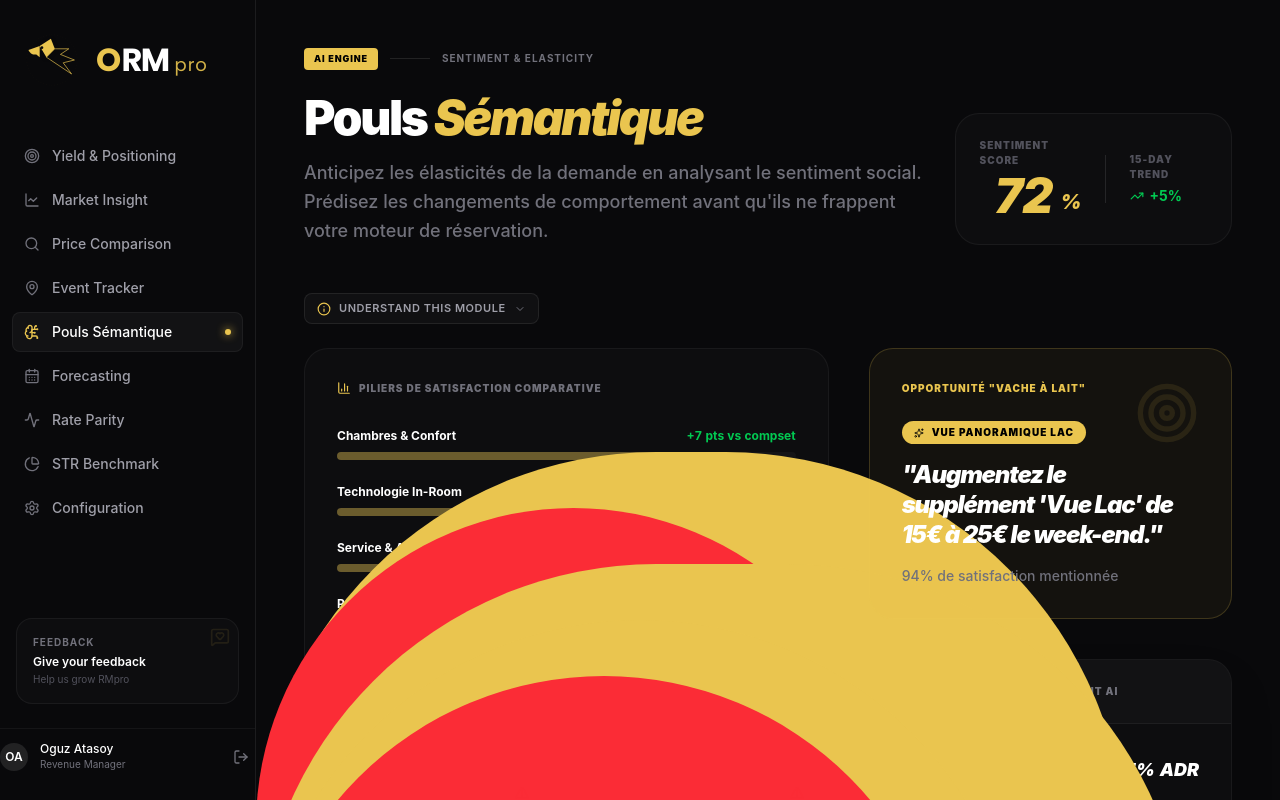
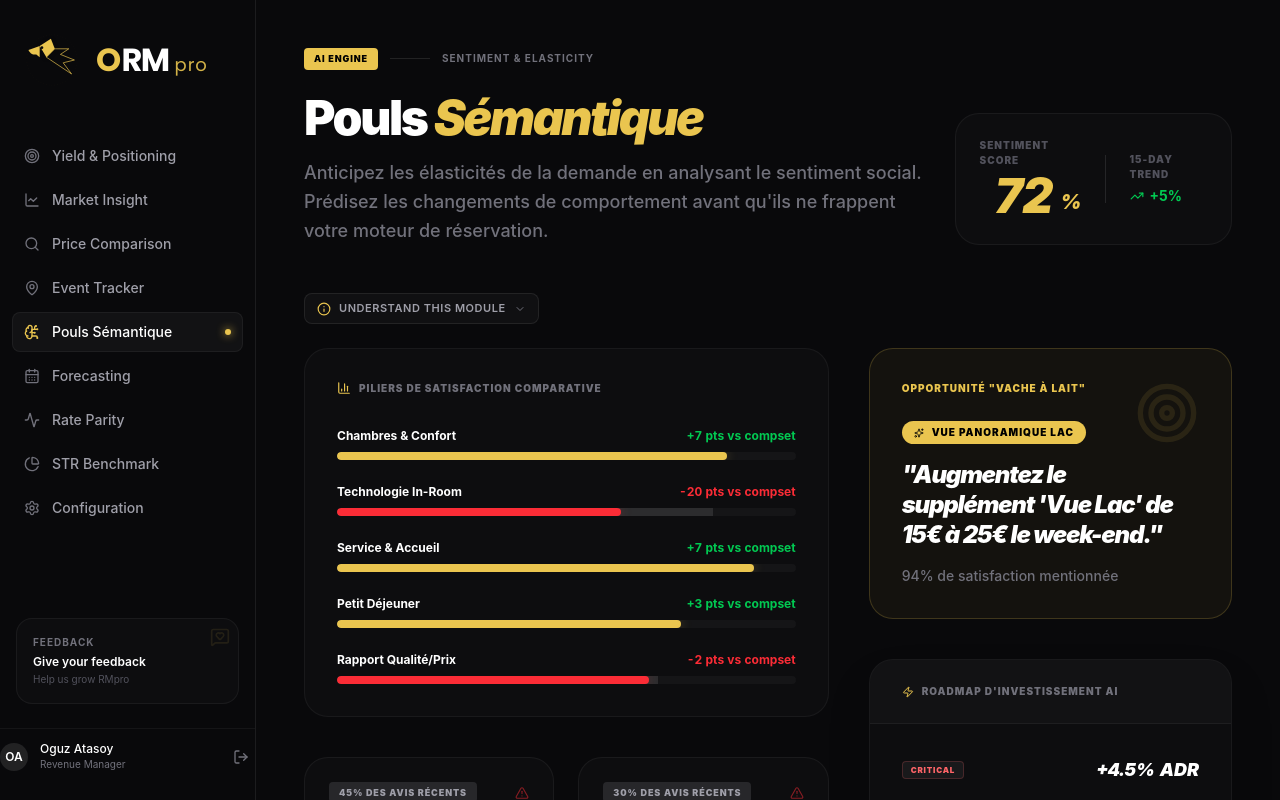
Before and after one commit to oguzatasoy2-hue/rm-dashboard-pro, a Next.js app: page /market/pulse in a window 1280 px wide. Built offline with nearby package versions, Linux system fonts and the light colour scheme.

Commit message:
fix: resolve oversized progress bars in semantic pulse page

```diff
--- a/src/app/market/pulse/page.tsx
+++ b/src/app/market/pulse/page.tsx
@@ -122,19 +122,20 @@ export default function SemanticPulsePage() {
                                                 {pillar.delta > 0 ? '+' : ''}{pillar.delta} pts vs compset
                                             </span>
                                         </div>
-                                        <div className="h-2 w-full bg-white/[0.03] rounded-full overflow-hidden flex">
+                                        <div className="h-2 w-full bg-white/[0.03] rounded-full overflow-hidden relative">
+                                            {/* Competitor Average (Background) */}
                                             <div
-                                                className="h-full bg-primary/40 transition-all duration-1000"
+                                                className="h-full bg-white/[0.1] transition-all duration-1000"
                                                 style={{ width: `${pillar.comp_avg}%` }}
                                             />
+                                            {/* Our Score (Foreground) */}
                                             <motion.div
                                                 initial={{ width: 0 }}
                                                 animate={{ width: `${pillar.our_score}%` }}
                                                 className={cn(
-                                                    "h-full absolute rounded-full transition-all duration-1000",
-                                                    pillar.delta > 0 ? "bg-primary" : "bg-red-500"
+                                                    "h-full absolute top-0 left-0 rounded-full transition-all duration-1000",
+                                                    pillar.delta > 0 ? "bg-primary shadow-[0_0_12px_rgba(234,197,79,0.3)]" : "bg-red-500 shadow-[0_0_12px_rgba(239,68,68,0.3)]"
                                                 )}
-                                                style={{ left: 0 }}
                                             />
                                         </div>
                                     </div>
```
